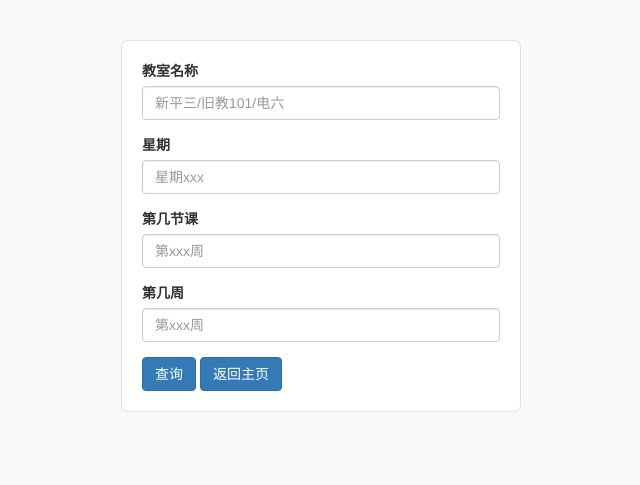
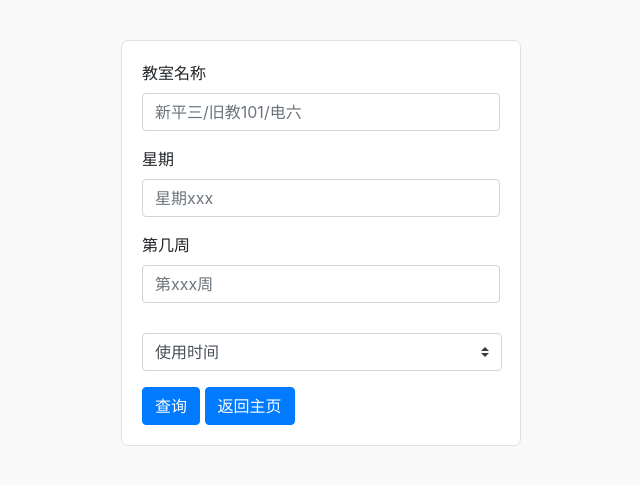
Before and after one commit to KTGhaiyuan/Reservation-Flask, a Flask app: template Flask_backstage/templates/find.html in a window 1280 px wide. Shown: the top 485 px of the page, without its empty margins (319-959 px from the left). Run offline with Flask 2, Linux system fonts and the light colour scheme; the template is opened without the code that fills it, so the values that code supplies are empty; parts of the project's set-up code (start-up, migrations or seed data) failed here and were passed over; some libraries are stand-ins or nearby versions.

Commit message:
fix pages

```diff
--- a/Flask_backstage/app.py
+++ b/Flask_backstage/app.py
@@ -186,9 +186,10 @@ def reservation():
                         status+=1
                         reservation_status.append({"classroom": classroom, "sunday": sunday, "time": str(i), "date": date})
                 if(status==0):
-                    return jsonify({"msg":"yijingyuding"})
+                    return jsonify({"msg":"已经预定"})
                 else:
                     return jsonify({"msg": reservation_status})
+                    # return jsonify({"msg": "预定成功!"})
 
 
             else:
@@ -269,9 +270,9 @@ def cancel():
                         status += 1
                         reservation_status.append({"classroom": str(classroom), "sunday": str(sunday), "time": str(i), "date": date})
                 if (status == 0):
-                    return jsonify({"msg": "meiyouding"})
+                    return jsonify({"msg": "没有预定,不能取消!"})
                 else:
-                    return jsonify({"msg": reservation_status})
+                    return jsonify({"msg": "取消成功!"})
             except:
                 return jsonify({"error": "Please submit the correct room"})
 
--- a/Flask_backstage/templates/find.html
+++ b/Flask_backstage/templates/find.html
@@ -1,48 +1,96 @@
 {% extends 'base.html' %}
 {% block title %}查找{% endblock %}
 {% block stylesheet %}
-    <link rel="stylesheet" href="../static/lib/bootstrap/css/bootstrap.css">
     <link rel="stylesheet" href="../static/css/find.css">
 {% endblock %}
+{% block script %}
 
+    <script>
+        $(document).ready(function () {
+
+            $("#chaxun").click(function () {
+
+                var timelist = []
+                for (i = 1; i <= id; i++) {
+                    timelist[i - 1] = $("#" + "time" + i + "select").val()
+                }
+
+                $.post("/find",
+                    {
+                        classroom: $('#YongInput1').val(),
+                        sunday: $('#YongInput3').val(),
+                        date: $('#YongInput2').val(),
+                        time: JSON.stringify(timelist)
+                    },
+                    function (data) {
+
+
+                        if (typeof data['msg'] == 'object') {
+
+                            b = data['msg']
+                            tempstr = ''
+                            tempstr = tempstr + "取消成功\n"
+
+                            for (i = 0; i < b.length; i++) {
+                                tempstr = tempstr + "room:" + b[i]["classroom"] + "第"+b[i]["time"]+'节\n'
+                                console.log(tempstr)
+                            }
+                            alert(tempstr)
+                        }
+                        else {
+                            alert(data['msg'])
+                        }
+                    });
+            });
+        });
+    </script>
+{% endblock %}
 {% block body %}
 
-    <form action='/find' method="post">
+{#    <form action='/find' method="post">#}
         <div class="identity_form container">
 		  <div class="form-group">
 		    <label for="exampleInputEmail1">教室名称</label>
-		    <input type="text" class="form-control" id="className" placeholder="新平三/旧教101/电六" required="required" name="classroom">
+		    <input type="text" class="form-control" id="className" placeholder="新平三/旧教101/电六" required="required" id="#YongInput1" name="classroom">
 		  </div>
             <div class="form-group">
 		    <label for="exampleInputEmail1">星期</label>
-		    <input type="text" class="form-control"  placeholder="星期xxx" required="required" name="sunday">
+		    <input type="text" class="form-control" id="YongInput3"  placeholder="星期xxx" required="required" name="sunday">
 		  </div>
-            <div class="form-group">
-		    <label for="exampleInputEmail1">第几节课</label>
-		    <input type="text" class="form-control"  placeholder="第xxx周" required="required" name="time">
-		  </div>
-            <div class="form-group">
-		    <label for="exampleInputEmail1">第几周</label>
-		    <input type="text" class="form-control" placeholder="第xxx周" required="required" name="date">
-		  </div>
-{#		  <div class="form-group">#}
-{#		    <label for="exampleInputEmail1">查询日期</label>#}
-{#		    <input type="date" class="form-control" id="date" required="required">#}
-{#		  </div>#}
-		  <button class="btn btn-primary" type="submit">查询</button>
-            <a href="/" class=" btn btn-primary">返回主页</a>
-{#		  <button type="button" class="btn btn-warning" style="display: none;" disabled="disabled">不可预约</button>#}
-{#		  <button type="submit" class="btn btn-success" data-toggle="modal" data-target=".bs-example-modal-sm" style="display: none;">可预约，立即预约</button>#}
-{#		  <div class="modal fade bs-example-modal-sm" tabindex="-1" role="dialog" aria-labelledby="mySmallModalLabel" >#}
-{#		    <div class="modal-dialog modal-sm" role="document">#}
-{#		      <div class="modal-content">#}
-{#		        预约成功！#}
-{#		      </div>#}
-{#		    </div>#}
+{#            <div class="form-group">#}
+{#		    <label for="exampleInputEmail1">第几节课</label>#}
+{#		    <input type="text" class="form-control"  placeholder="第xxx周" required="required" name="time">#}
 {#		  </div>#}
 
+            <div class="form-group" style="margin-bottom: 30px">
+		    <label for="exampleInputEmail1">第几周</label>
+		    <input type="text" class="form-control" id="YongInput2" placeholder="第xxx周" required="required" name="date">
+		  </div>
+
+             <select class="custom-select custom-select-md mb-3" id="time1select" name="time"
+                    style="width: 360px;">
+                <option value="none" selected>使用时间</option>
+                <option value="一">第一节</option>
+                <option value="二">第二节</option>
+                <option value="三">第三节</option>
+                <option value="四">第四节</option>
+                <option value="五">第五节</option>
+                <option value="六">第六节</option>
+                <option value="七">第七节</option>
+                <option value="八">第八节</option>
+                <option value="九">第九节</option>
+                <option value="十">第十节</option>
+                <option value="十一">第十一节</option>
+                <option value="十二">第十二节</option>
+            </select>
+
+
+		  <button class="btn btn-primary" id="chaxun">查询</button>
+            <a href="/" class=" btn btn-primary">返回主页</a>
+
+
         </div>
-        </form>
+{#        </form>#}
 {% endblock %}
 
 
--- a/Flask_backstage/templates/index.html
+++ b/Flask_backstage/templates/index.html
@@ -25,7 +25,7 @@
             {% elif status=="yijingyuding" %}
                 <div class="center"><a href="#"><span style="color: black">{{ roomname }}</span><br><b>状态：</b><span style="color: #ce8483">{{ status }}</span></a></div>
             {% else %}
-                <div class="center"><a href="#"><span style="color: black">{{ roomname }}</span><br><b>状态：</b><span style="color: green">{{ status }}</span></a></div>
+                <div class="center"><a href="#"><span style="color: black;font-size: large">{{ roomname }}</span><br><b>状态：</b><span style="color: green">{{ status }}</span></a></div>
             {% endif %}
             </div>
         {% endfor %}
```
Also changed, not shown: Flask_backstage/templates/reservation.html (+44 -4 lines), Flask_backstage/static/css/index.css (line endings or trailing spaces).
